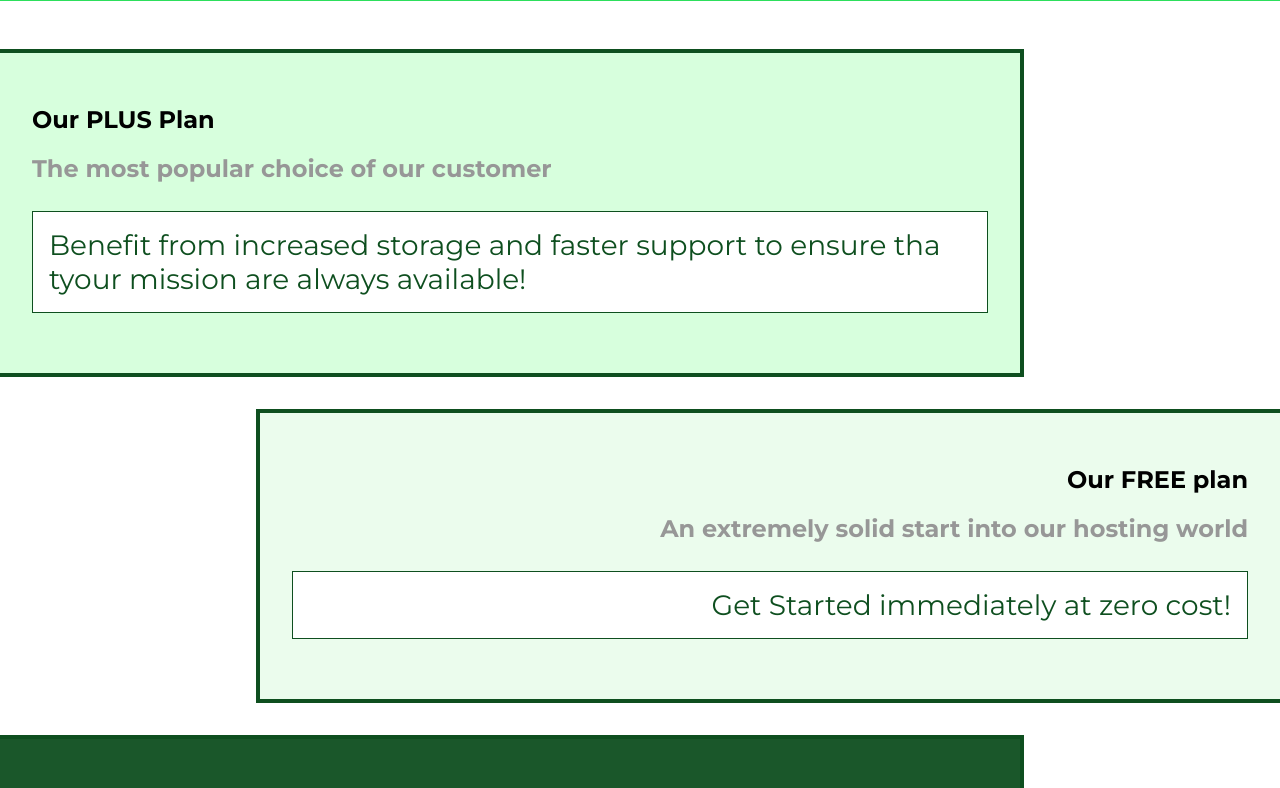
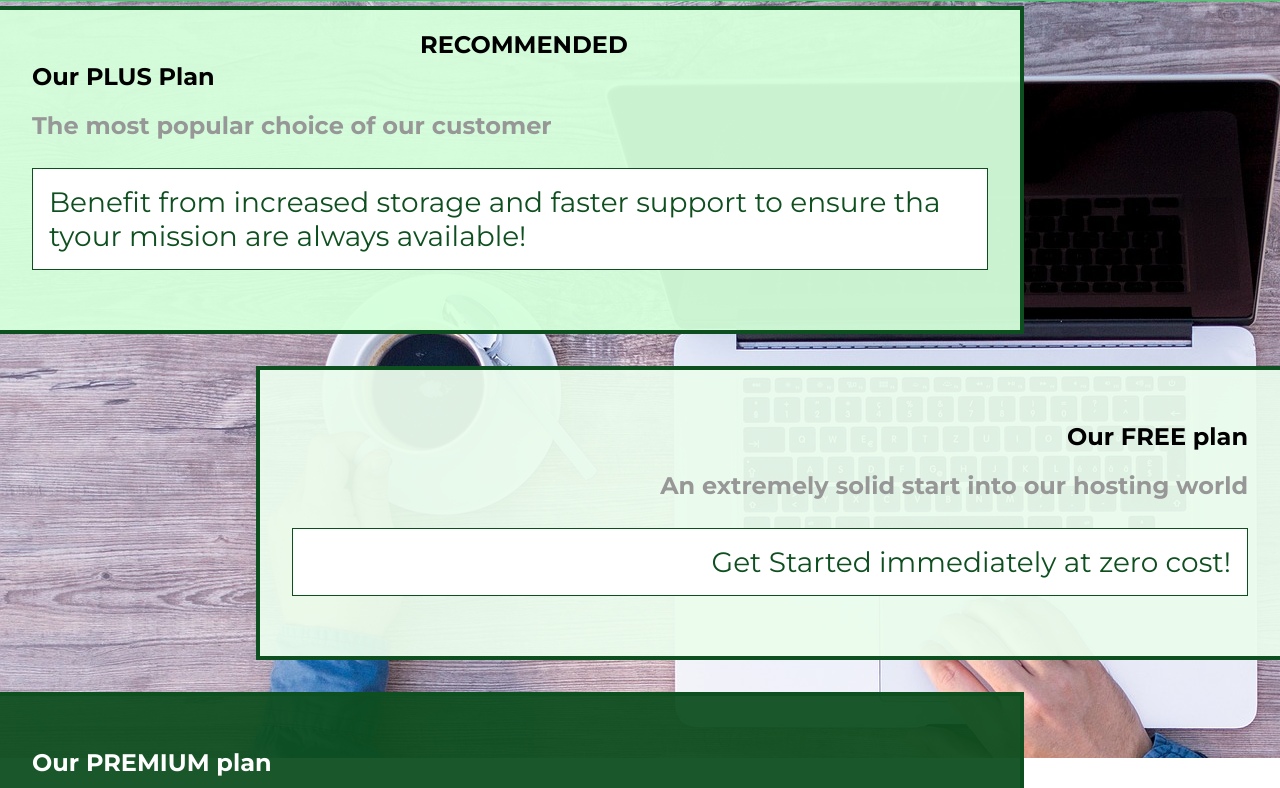
Before and after one commit to arunsinghsnd/uHost, a plain HTML site: page packages/index.html in a window 1280 px wide. Shown: the part 42-830 px from the top of the page. Drawn offline with Linux system fonts and the light colour scheme.

Commit message:
fixed the nav bar

```diff
--- a/packages/index.html
+++ b/packages/index.html
@@ -15,6 +15,7 @@
   </head>
 
   <body>
+    <div class="background"></div>
     <!-- NAV Bar Section start -->
 
     <header class="main-header">
@@ -43,6 +44,7 @@
       <section class="package" id="plus">
         <a href="#">
           <h1 class="package__title">Our PLUS Plan</h1>
+          <h2 class="package__badge">RECOMMENDED</h2>
           <h2 class="package__subtitle">
             The most popular choice of our customer
           </h2>
--- a/packages/packages.css
+++ b/packages/packages.css
@@ -1,11 +1,21 @@
 main {
   padding-top: 32px;
 }
+
+.background {
+  background: url(../images/plans-background.jpg);
+  width: 100%;
+  height: 100%;
+  position: fixed;
+  z-index: -1;
+}
+
 .package {
   width: 80%;
   margin: 16px 0;
   border: 4px solid #0e4f1f;
   border-left: none;
+  position: relative;
 }
 
 .package:hover,
@@ -23,6 +33,13 @@ main {
 
 .package__subtitle {
   color: #979797;
+}
+
+.package__badge {
+  position: absolute;
+  top: 0;
+  left: 400px;
+  margin: 20px;
 }
 
 .package__info {
--- a/styles/shared.css
+++ b/styles/shared.css
@@ -10,6 +10,9 @@ body {
   width: 100%;
   background-color: #2ddf5c;
   padding: 8px 16px;
+  position: fixed;
+  top: 0;
+  left: 0;
 }
 
 .main-header > div {
```
Also changed, not shown: images/plans-background.jpg (added).
